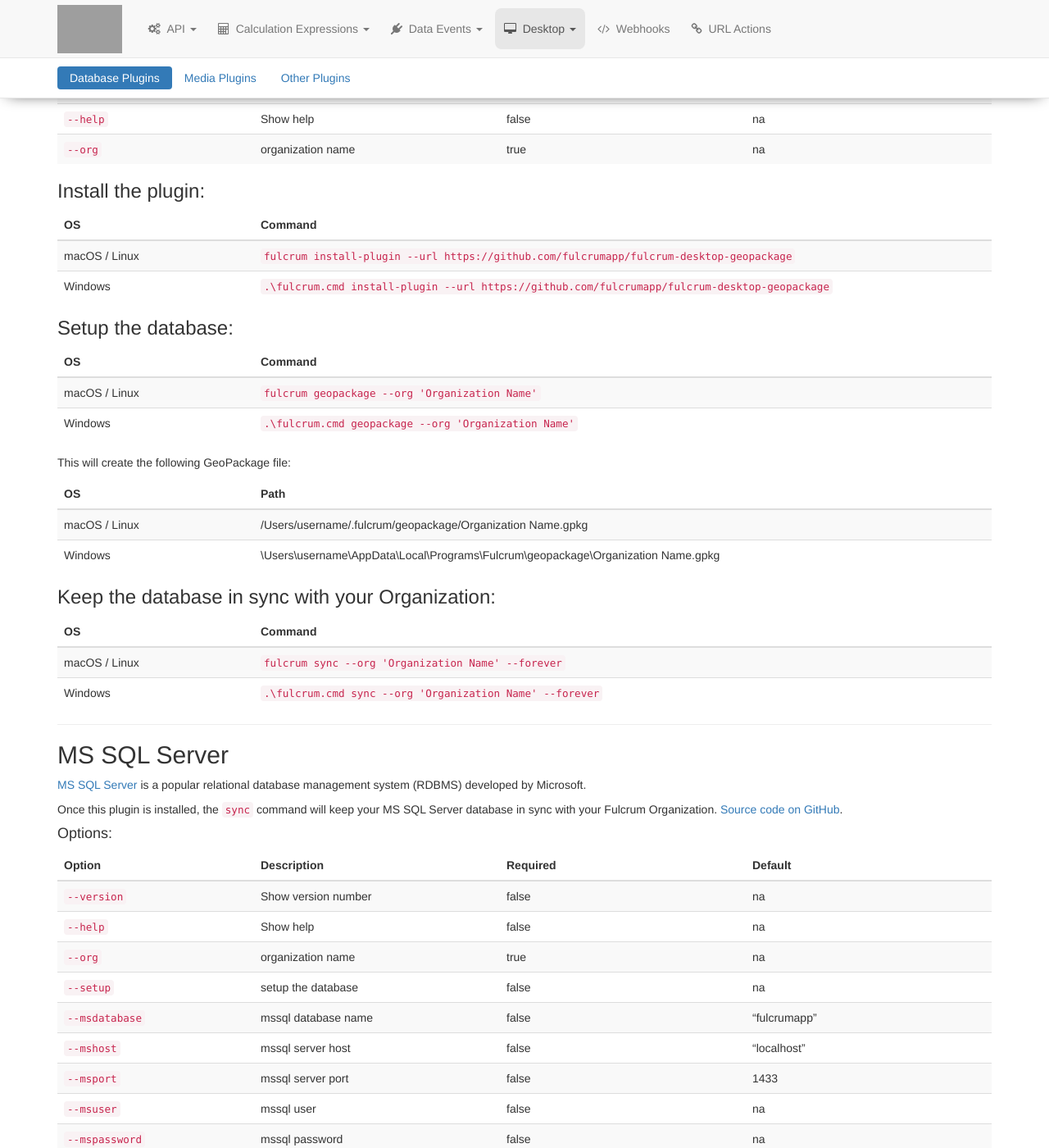
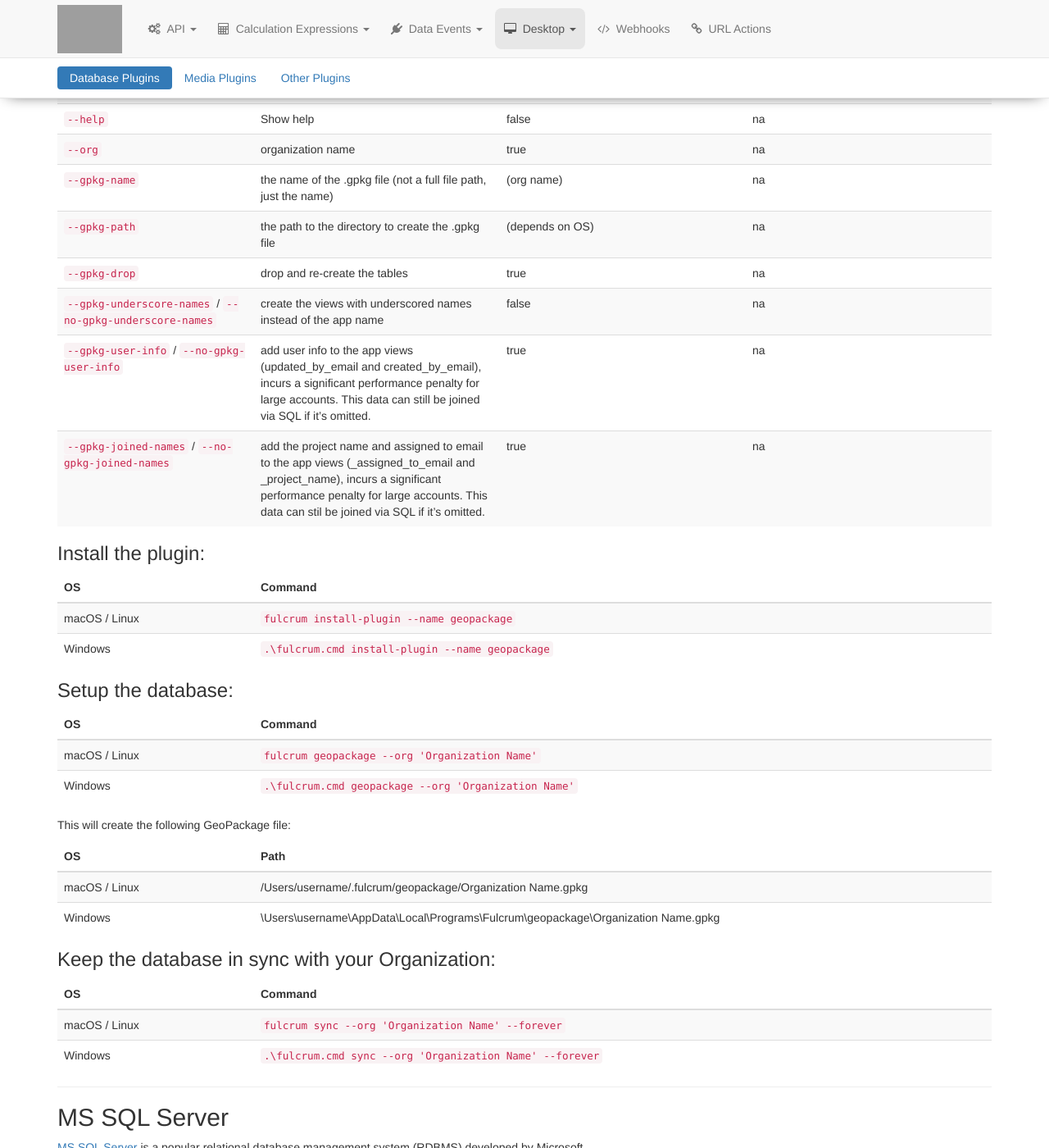
Before and after one commit to rylincoln/developer.fulcrumapp.com, a Jekyll site: the page built from _desktop/plugins.md, in a window 1280 px wide and 1400 px high, scrolled down 1851 px. Shown: the whole window at 82% size. Built offline with Jekyll 4.4.1, drawn with Linux system fonts in a browser that asks for light colours; nearby versions of some CDN libraries; grey boxes are pictures that could not be loaded.

Commit message:
Update gpkg plugin docs

```diff
--- a/_desktop/plugins.md
+++ b/_desktop/plugins.md
@@ -83,14 +83,20 @@ Once this plugin is installed, the `sync` command will keep your GeoPackage data
 | `--version` | Show version number | false | na |
 | `--help` | Show help | false | na |
 | `--org` | organization name | true | na |
+| `--gpkg-name` | the name of the .gpkg file (not a full file path, just the name) | (org name) | na |
+| `--gpkg-path` | the path to the directory to create the .gpkg file | (depends on OS) | na |
+| `--gpkg-drop` | drop and re-create the tables | true | na |
+| `--gpkg-underscore-names` / `--no-gpkg-underscore-names` | create the views with underscored names instead of the app name | false | na |
+| `--gpkg-user-info` / `--no-gpkg-user-info` | add user info to the app views (updated_by_email and created_by_email), incurs a significant performance penalty for large accounts. This data can still be joined via SQL if it's omitted. | true | na |
+| `--gpkg-joined-names` / `--no-gpkg-joined-names` | add the project name and assigned to email to the app views (_assigned_to_email and _project_name), incurs a significant performance penalty for large accounts. This data can stil be joined via SQL if it's omitted. | true | na |
 
 ### Install the plugin:
 
 {:.table.table-striped.event-table}
 | OS | Command |
 | - | - |
-| macOS / Linux  | `fulcrum install-plugin --url https://github.com/fulcrumapp/fulcrum-desktop-geopackage`  |
-| Windows | `.\fulcrum.cmd install-plugin --url https://github.com/fulcrumapp/fulcrum-desktop-geopackage` |
+| macOS / Linux  | `fulcrum install-plugin --name geopackage`  |
+| Windows | `.\fulcrum.cmd install-plugin --name geopackage` |
 
 ### Setup the database:
 
```
